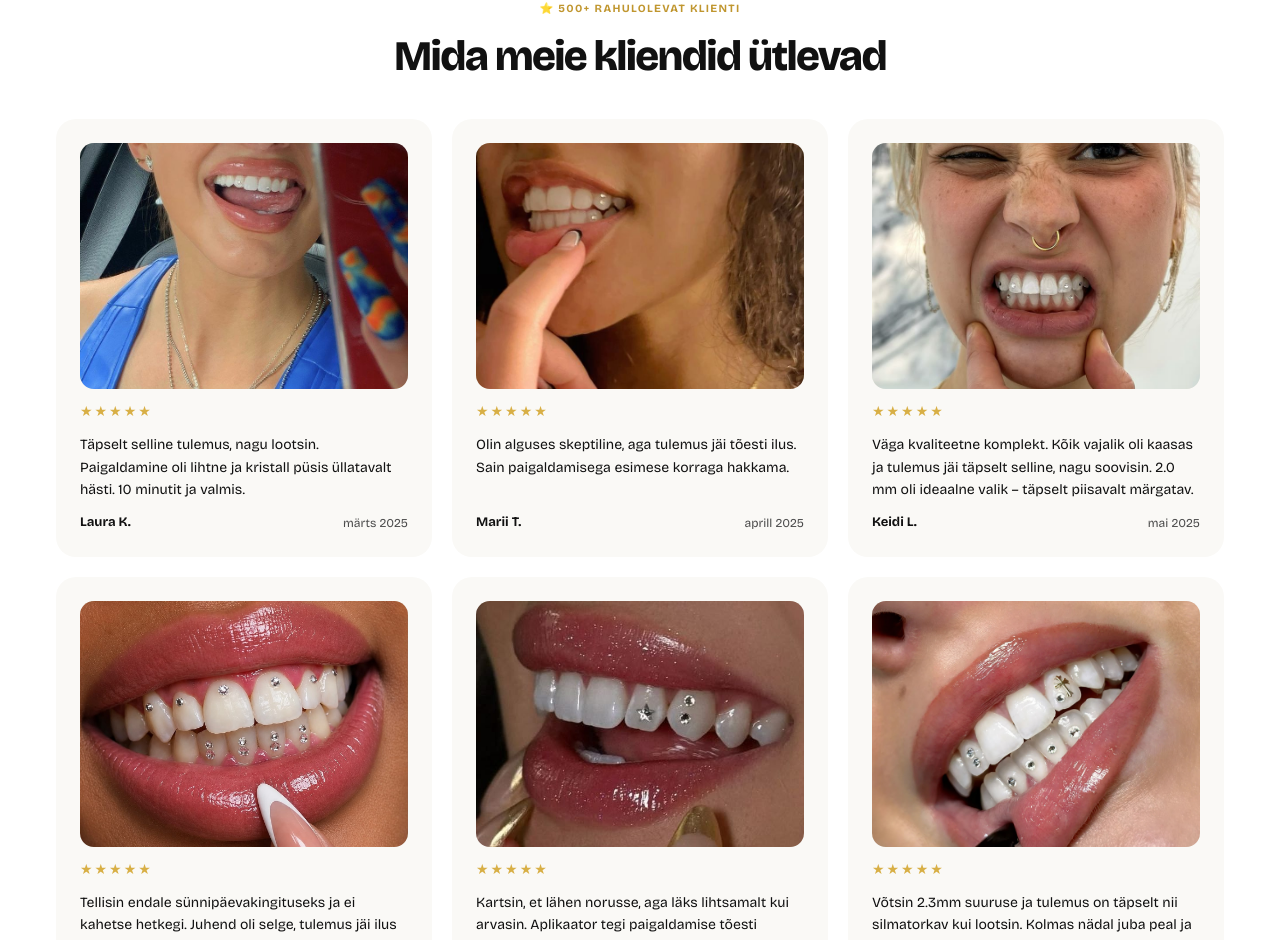
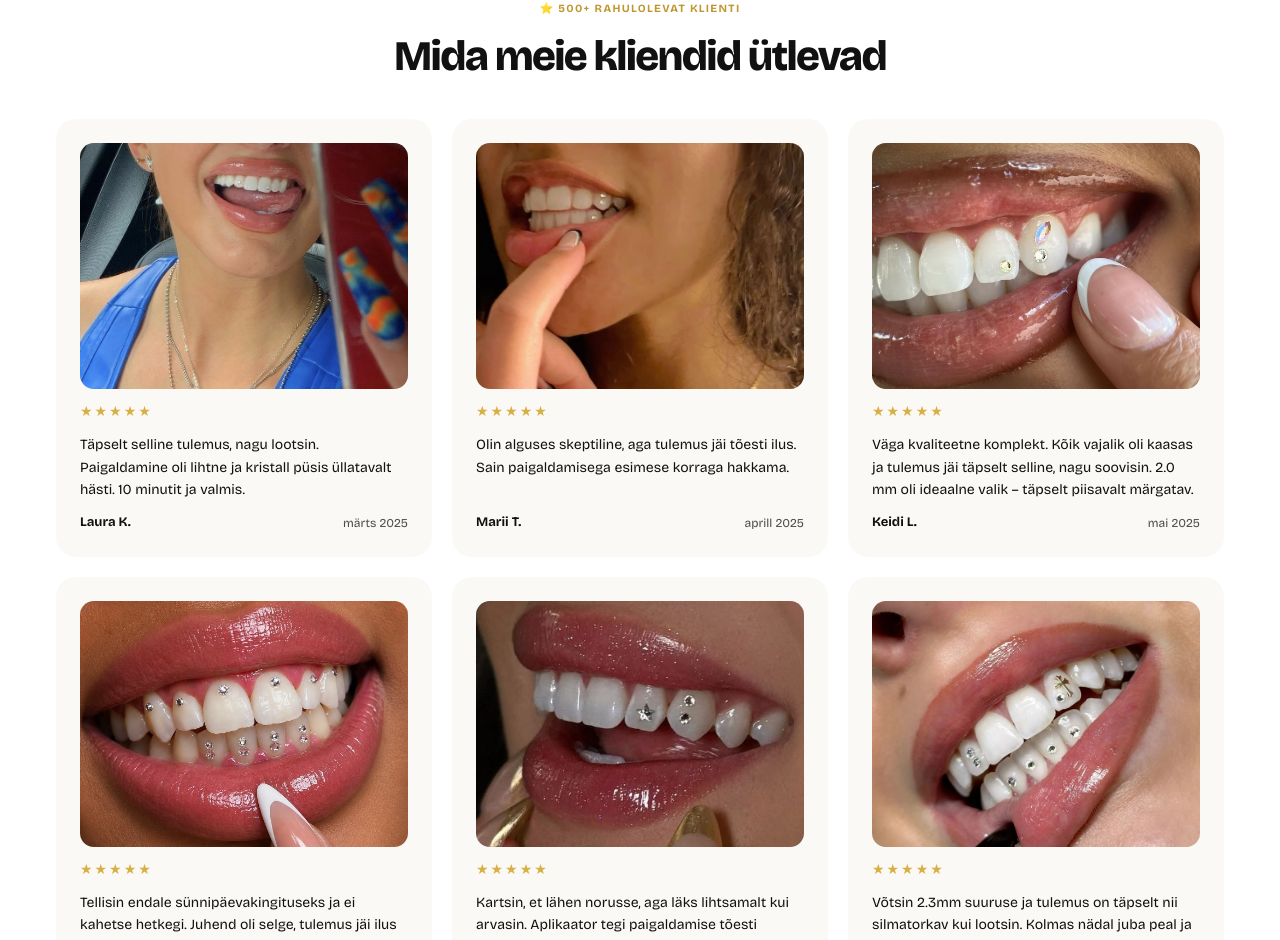
Before and after one commit to ove12-cmd/bebeauty-diy, a Next.js app: page / in a window 1280 px wide. Shown: the part 3734-4674 px from the top of the page. Built offline with nearby package versions, Linux system fonts and the light colour scheme.

Commit message:
feat: swap Keidi L. review photo on home page
Replaces the reused testimonial-3.jpg with a new, distinct photo
so the home page reviews grid doesn't duplicate the product page's imagery.

```diff
--- a/src/components/ReviewsSlider.tsx
+++ b/src/components/ReviewsSlider.tsx
@@ -3,7 +3,7 @@ import Image from "next/image";
 const REVIEWS = [
   { name: "Laura K.", text: "Täpselt selline tulemus, nagu lootsin. Paigaldamine oli lihtne ja kristall püsis üllatavalt hästi. 10 minutit ja valmis.", date: "märts 2025", img: "/testimonials/testimonial-1.jpg", pos: "center 25%" },
   { name: "Marii T.", text: "Olin alguses skeptiline, aga tulemus jäi tõesti ilus. Sain paigaldamisega esimese korraga hakkama.", date: "aprill 2025", img: "/testimonials/testimonial-2.jpg", pos: "center 35%" },
-  { name: "Keidi L.", text: "Väga kvaliteetne komplekt. Kõik vajalik oli kaasas ja tulemus jäi täpselt selline, nagu soovisin. 2.0 mm oli ideaalne valik – täpselt piisavalt märgatav.", date: "mai 2025", img: "/testimonials/testimonial-3.jpg", pos: "center 62%" },
+  { name: "Keidi L.", text: "Väga kvaliteetne komplekt. Kõik vajalik oli kaasas ja tulemus jäi täpselt selline, nagu soovisin. 2.0 mm oli ideaalne valik – täpselt piisavalt märgatav.", date: "mai 2025", img: "/testimonials/testimonial-4.jpg", pos: "center" },
   { name: "Kristina P.", text: "Tellisin endale sünnipäevakingituseks ja ei kahetse hetkegi. Juhend oli selge, tulemus jäi ilus juba esimesest korrast.", date: "juuni 2026", img: "/results/result-1.jpg", pos: "center" },
   { name: "Anete R.", text: "Kartsin, et lähen norusse, aga läks lihtsamalt kui arvasin. Aplikaator tegi paigaldamise tõesti kiireks. Soovitasin juba mitmele sõbrannale.", date: "juuli 2026", img: "/results/result-2.jpg", pos: "center" },
   { name: "Reelika S.", text: "Võtsin 2.3mm suuruse ja tulemus on täpselt nii silmatorkav kui lootsin. Kolmas nädal juba peal ja ikka läikivad.", date: "mai 2026", img: "/results/result-3.jpg", pos: "center" },
```
Also changed, not shown: public/testimonials/testimonial-4.jpg (added).
